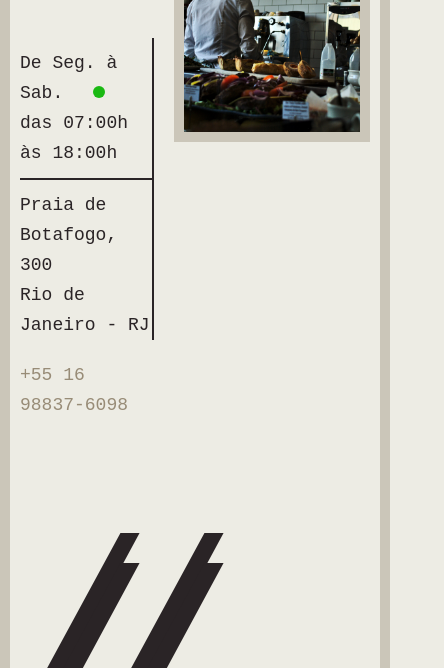
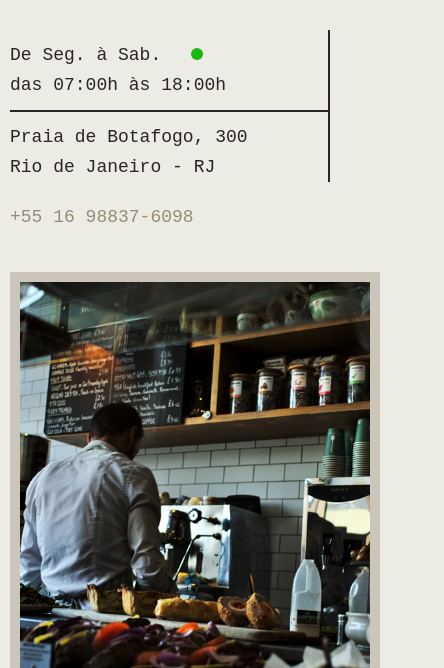
Before and after one commit to gabsoares/sass-origamid, a plain HTML site: page index.html in a window 390 px wide. Shown: the part 176-844 px from the top of the page, 444 px wide, since content can reach past the window. Drawn offline with Linux system fonts and the light colour scheme; a web font is replaced by a local one.

Commit message:
Correcao responsividade

```diff
--- a/css/scss/_grid.scss
+++ b/css/scss/_grid.scss
@@ -24,7 +24,7 @@ $small-device: 454px;
         }
     }
     @else if $size == small {
-        @media screen and (min-width: #{$small-device}) and (max-width: #{$medium-device - 1}){
+        @media screen and (min-width: 250px) and (max-width: #{$medium-device - 1}){
             @content;
         }
     }
--- a/css/scss/_intro.scss
+++ b/css/scss/_intro.scss
@@ -43,6 +43,9 @@ $borda: 2px solid $cinza;
         @include device(small){
             display: none;
         }
+        @include device(smaller){
+            display: none;
+        }
     }
 }
 
--- a/css/scss/_menu.scss
+++ b/css/scss/_menu.scss
@@ -40,8 +40,9 @@
             right: 120px;
         }
         @include device(small){
-            width: 30%;
-            margin-top: 70px;
+            width: 35%;
+            position: relative;
+            bottom: 15px;
         }
     }
 }
```
Also changed, not shown: css/style.css.
